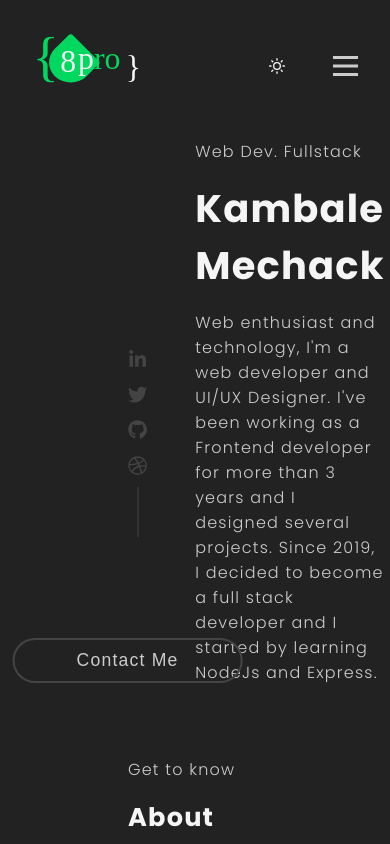
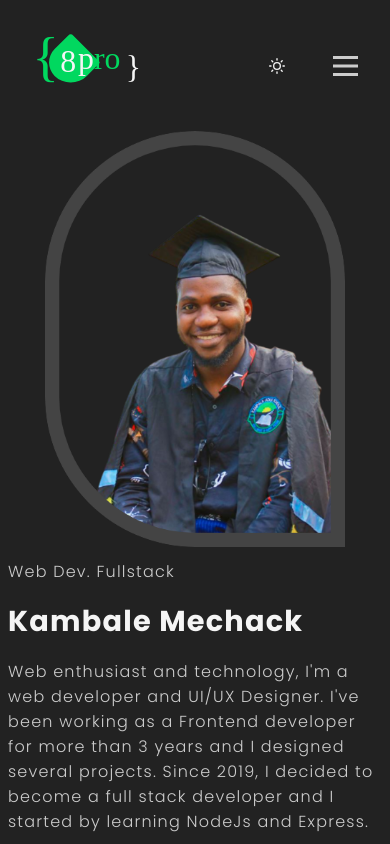
Before and after one commit to Mechack08/portfolio, a React (Create React App) app: page / in a window 390 px wide. Shown: the top 844 px of the page. Built offline with nearby package versions, Linux system fonts and the light colour scheme.

Commit message:
Responsive for the banner style

```diff
--- a/src/styles/components/_banner.scss
+++ b/src/styles/components/_banner.scss
@@ -1,6 +1,7 @@
 .banner-container {
     display: flex;
     align-items: center;
+    justify-content: center;
     padding: .5rem $mp-lgscreen;
     position: relative;
 
@@ -62,6 +63,7 @@
     .picture {
         max-height: 430px;
         height: 430px;
+        flex-shrink: 0;
     }
 
     .buttons {
@@ -110,3 +112,93 @@
         }
     }
 }
+
+@media screen and (max-width: 1080px) {
+    .banner-container {
+        padding: .5rem $mp-mdscreen;
+    }
+}
+
+@media screen and (max-width: 950px) {
+    .banner-container {
+        padding: .5rem $mp-mdscreen;
+        flex-direction: column;
+        gap: 1rem;
+
+        .social-icons {
+            position: absolute;
+            top: 20%;
+            left: 15%;
+        }
+
+        .picture {
+            position: absolute;
+            top: 0;
+            left: 50%;
+            transform: translateX(-50%);
+        }
+
+        .infos {
+            margin-top: 450px;
+            margin-left: 0;
+            margin-right: 0;
+            width: auto;
+        }
+
+        .buttons {
+            position: static;
+            transform: translateX(0);
+
+            button {
+                width: 190px;
+            }
+        }
+    }
+}
+
+@media screen and (max-width: 650px) {
+    .banner-container {
+        padding: .5rem $mp-smscreen;
+
+        .social-icons {
+            display: none;
+        }
+
+        .picture {
+            width: 350;
+            height: auto;
+        }
+
+        .infos {
+            margin-top: 410px;
+        }
+
+        .buttons {
+            flex-direction: column;
+            width: 100%;
+
+            button {
+                width: 100%;
+            }
+        }
+    }
+}
+
+@media screen and (max-width: 510px) {
+    .banner-container {
+        padding: .5rem .5rem;
+
+        .picture {
+            width: 300px;
+            height: auto;
+        }
+
+        .infos {
+            margin-top: 420px;
+
+            .names {
+                font-size: 1.8rem;
+            }
+        }
+    }
+}
```
